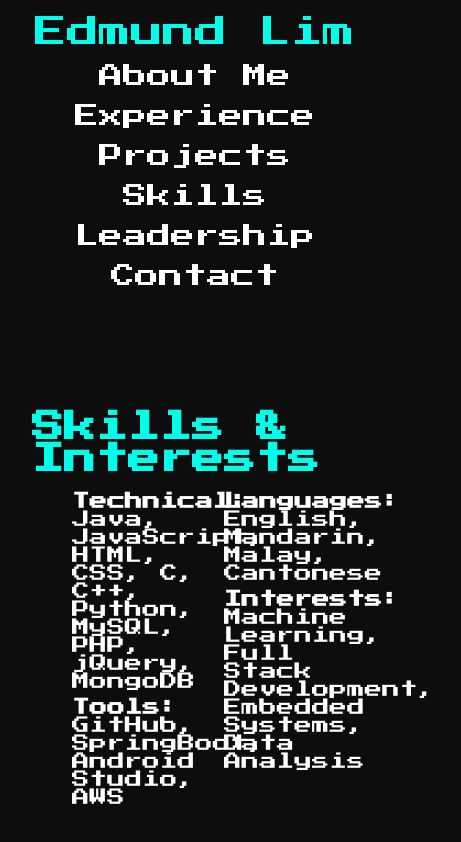
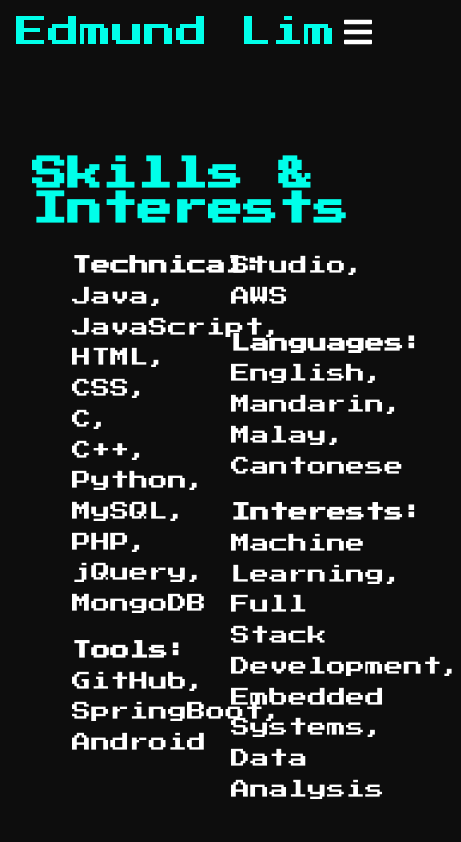
Before and after one commit to elim655/portfolio-2.0, a React (Create React App) app: page /skills in a window 390 px wide. Shown: the top 842 px of the page, 461 px wide, since content can reach past the window. Built offline with nearby package versions, Linux system fonts and the light colour scheme.

Commit message:
enhance spacing between word to improve readability & navbar now can be collapse for mobile user:

```diff
--- a/src/components/About.js
+++ b/src/components/About.js
@@ -7,6 +7,10 @@ const AboutSection = styled.section`
   padding: 4rem 2rem;
   background: #0d0d0d;
   color: #fff;
+
+  @media (max-width: 768px) {
+    padding: 3rem 1.5rem;
+  }
 `;
 
 const AboutContent = styled.div`
@@ -16,13 +20,25 @@ const AboutContent = styled.div`
 
 const Heading = styled.h2`
   color: #00ffea;
-  margin-bottom: 1rem;
-  font-size: 2rem;
+  margin-bottom: 1.5rem;
+  font-size: 2.5rem;
+  letter-spacing: 0.05rem;
+
+  @media (max-width: 768px) {
+    font-size: 2rem;
+  }
 `;
 
 const Paragraph = styled.p`
-  line-height: 1.6;
-  font-size: 1.1rem;
+  line-height: 1.8;
+  font-size: 1.2rem;
+  margin-bottom: 1.5rem;
+  letter-spacing: 0.03rem;
+
+  @media (max-width: 768px) {
+    font-size: 1.1rem;
+    line-height: 1.6;
+  }
 `;
 
 function About() {
--- a/src/components/Experience.js
+++ b/src/components/Experience.js
@@ -15,23 +15,25 @@ const ExperienceContent = styled.div`
 `;
 
 const Job = styled.div`
-  margin-bottom: 2rem;
+  margin-bottom: 2.5rem;
 `;
 
 const JobTitle = styled.h3`
   color: #00ffea;
-  font-size: 1.5rem;
+  font-size: 1.8rem;
+  margin-bottom: 0.75rem;
 `;
 
 const JobDetails = styled.p`
-  margin-bottom: 0.5rem;
-  font-size: 1rem;
+  margin-bottom: 1rem;
+  font-size: 1.1rem;
 `;
 
 const JobDescription = styled.ul`
   list-style-type: disc;
   margin-left: 1.5rem;
-  font-size: 1rem;
+  font-size: 1.1rem;
+  line-height: 1.6;
 `;
 
 function Experience() {
@@ -40,10 +42,10 @@ function Experience() {
   return (
     <ExperienceSection id="experience" ref={ref}>
       <ExperienceContent
-      as={motion.div}
-      initial={{ opacity: 0, y: 50 }}
-      animate={inView ? { opacity: 1, y: 0 } : {}}
-      transition={{ duration: 0.6 }}
+        as={motion.div}
+        initial={{ opacity: 0, y: 50 }}
+        animate={inView ? { opacity: 1, y: 0 } : {}}
+        transition={{ duration: 0.6 }}
       >
         <Job>
           <JobTitle>Full Stack Developer</JobTitle>
--- a/src/components/Leadership.js
+++ b/src/components/Leadership.js
@@ -16,17 +16,18 @@ const LeadershipContent = styled.div`
 
 const Heading = styled.h2`
   color: #00ffea;
-  margin-bottom: 1rem;
-  font-size: 2rem;
+  margin-bottom: 1.5rem;
+  font-size: 2.2rem;
 `;
 
 const ActivityList = styled.ul`
   list-style-type: none;
-  font-size: 1.1rem;
+  font-size: 1.2rem;
+  line-height: 1.6;
 `;
 
 const ActivityItem = styled.li`
-  margin-bottom: 0.5rem;
+  margin-bottom: 1rem;
 `;
 
 function Leadership() {
@@ -35,10 +36,10 @@ function Leadership() {
   return (
     <LeadershipSection ref={ref}>
       <LeadershipContent
-      as={motion.div}
-      initial={{ opacity: 0, y: 50 }}
-      animate={inView ? { opacity: 1, y: 0 } : {}}
-      transition={{ duration: 0.6 }}
+        as={motion.div}
+        initial={{ opacity: 0, y: 50 }}
+        animate={inView ? { opacity: 1, y: 0 } : {}}
+        transition={{ duration: 0.6 }}
       >
         <Heading>Leadership & Activities</Heading>
         <ActivityList>
--- a/src/components/Navbar.js
+++ b/src/components/Navbar.js
@@ -1,6 +1,7 @@
-import React from 'react';
+import React, { useState } from 'react';
 import { Link } from 'react-router-dom';
 import styled from 'styled-components';
+import { FaBars, FaTimes } from 'react-icons/fa';
 
 const Nav = styled.nav`
   background: #0d0d0d;
@@ -12,7 +13,7 @@ const Nav = styled.nav`
   z-index: 1000;
 
   @media (max-width: 768px) {
-    flex-direction: column;
+    justify-content: space-between;
     padding: 1rem;
   }
 `;
@@ -27,7 +28,6 @@ const NavLogo = styled(Link)`
 
   @media (max-width: 768px) {
     margin-right: 0;
-    margin-bottom: 1rem;
   }
 `;
 
@@ -38,6 +38,11 @@ const NavMenu = styled.div`
     flex-direction: column;
     width: 100%;
     align-items: center;
+    position: absolute;
+    top: 60px;
+    left: ${({ isOpen }) => (isOpen ? '0' : '-100%')};
+    background-color: #0d0d0d;
+    transition: 0.3s ease-in-out;
   }
 `;
 
@@ -58,17 +63,37 @@ const NavLink = styled(Link)`
   }
 `;
 
+const HamburgerIcon = styled.div`
+  display: none;
+  color: #fff;
+  font-size: 2rem;
+  cursor: pointer;
+
+  @media (max-width: 768px) {
+    display: block;
+  }
+`;
+
 function Navbar() {
+  const [isOpen, setIsOpen] = useState(false);
+
+  const toggleMenu = () => {
+    setIsOpen(!isOpen);
+  };
+
   return (
     <Nav>
       <NavLogo to="/portfolio-2.0">Edmund Lim</NavLogo>
-      <NavMenu>
-        <NavLink to="/about">About Me</NavLink>
-        <NavLink to="/experience">Experience</NavLink>
-        <NavLink to="/projects">Projects</NavLink>
-        <NavLink to="/skills">Skills</NavLink>
-        <NavLink to="/leadership">Leadership</NavLink>
-        <NavLink to="/contact">Contact</NavLink>
+      <HamburgerIcon onClick={toggleMenu}>
+        {isOpen ? <FaTimes /> : <FaBars />}
+      </HamburgerIcon>
+      <NavMenu isOpen={isOpen}>
+        <NavLink to="/about" onClick={() => setIsOpen(false)}>About Me</NavLink>
+        <NavLink to="/experience" onClick={() => setIsOpen(false)}>Experience</NavLink>
+        <NavLink to="/projects" onClick={() => setIsOpen(false)}>Projects</NavLink>
+        <NavLink to="/skills" onClick={() => setIsOpen(false)}>Skills</NavLink>
+        <NavLink to="/leadership" onClick={() => setIsOpen(false)}>Leadership</NavLink>
+        <NavLink to="/contact" onClick={() => setIsOpen(false)}>Contact</NavLink>
       </NavMenu>
     </Nav>
   );
--- a/src/components/Skills.js
+++ b/src/components/Skills.js
@@ -16,18 +16,20 @@ const SkillsContent = styled.div`
 
 const Heading = styled.h2`
   color: #00ffea;
-  margin-bottom: 1rem;
-  font-size: 2rem;
+  margin-bottom: 1.5rem;
+  font-size: 2.2rem;
 `;
 
 const SkillList = styled.ul`
   list-style-type: none;
   columns: 2;
-  font-size: 1.1rem;
+  font-size: 1.2rem;
+  line-height: 1.6;
+  column-gap: 2rem;
 `;
 
 const SkillItem = styled.li`
-  margin-bottom: 0.5rem;
+  margin-bottom: 1rem;
 `;
 
 function Skills() {
@@ -36,10 +38,10 @@ function Skills() {
   return (
     <SkillsSection id="skills" ref={ref}>
       <SkillsContent
-      as={motion.div}
-      initial={{ opacity: 0, y: 50 }}
-      animate={inView ? { opacity: 1, y: 0 } : {}}
-      transition={{ duration: 0.6 }}
+        as={motion.div}
+        initial={{ opacity: 0, y: 50 }}
+        animate={inView ? { opacity: 1, y: 0 } : {}}
+        transition={{ duration: 0.6 }}
       >
         <Heading>Skills & Interests</Heading>
         <SkillList>
```
